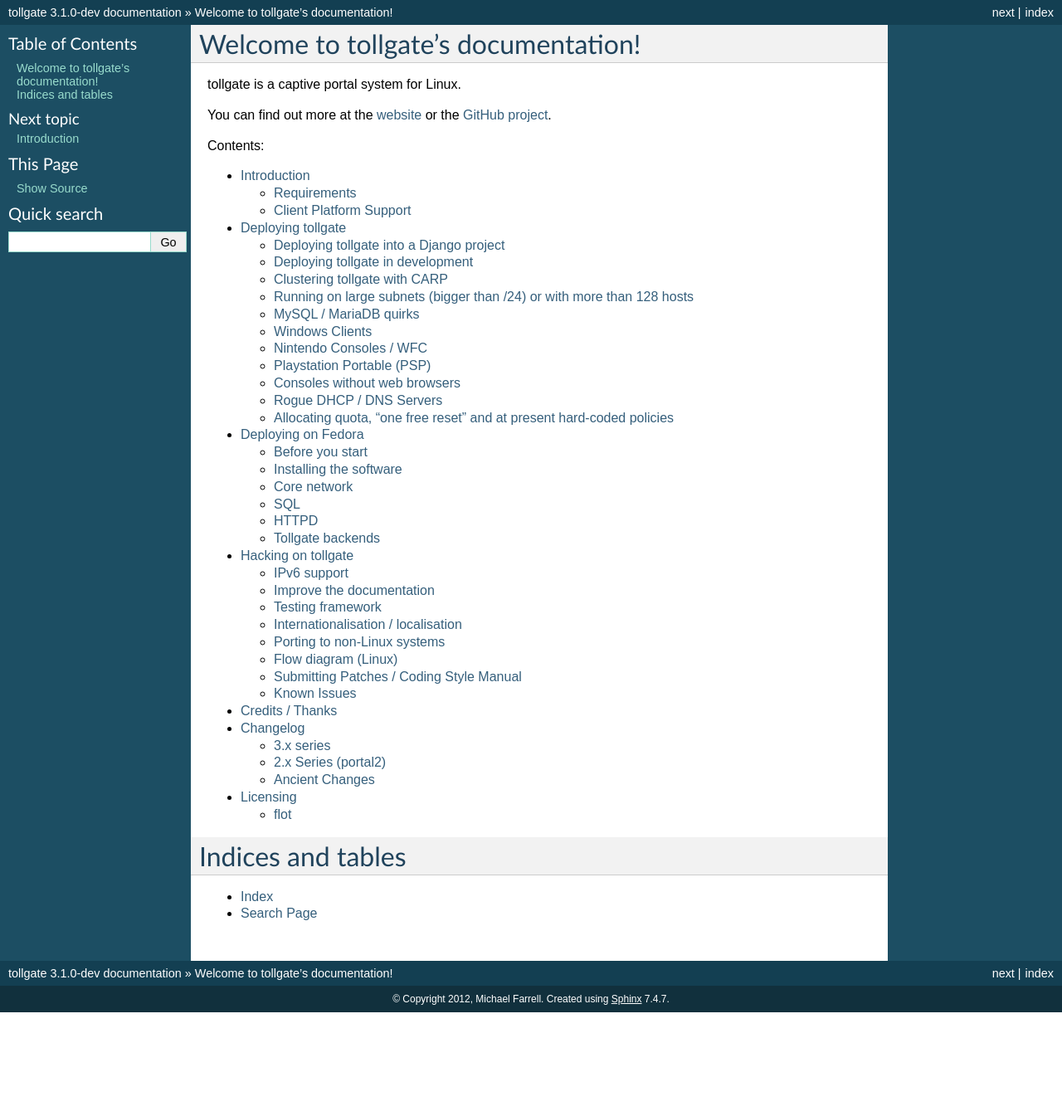
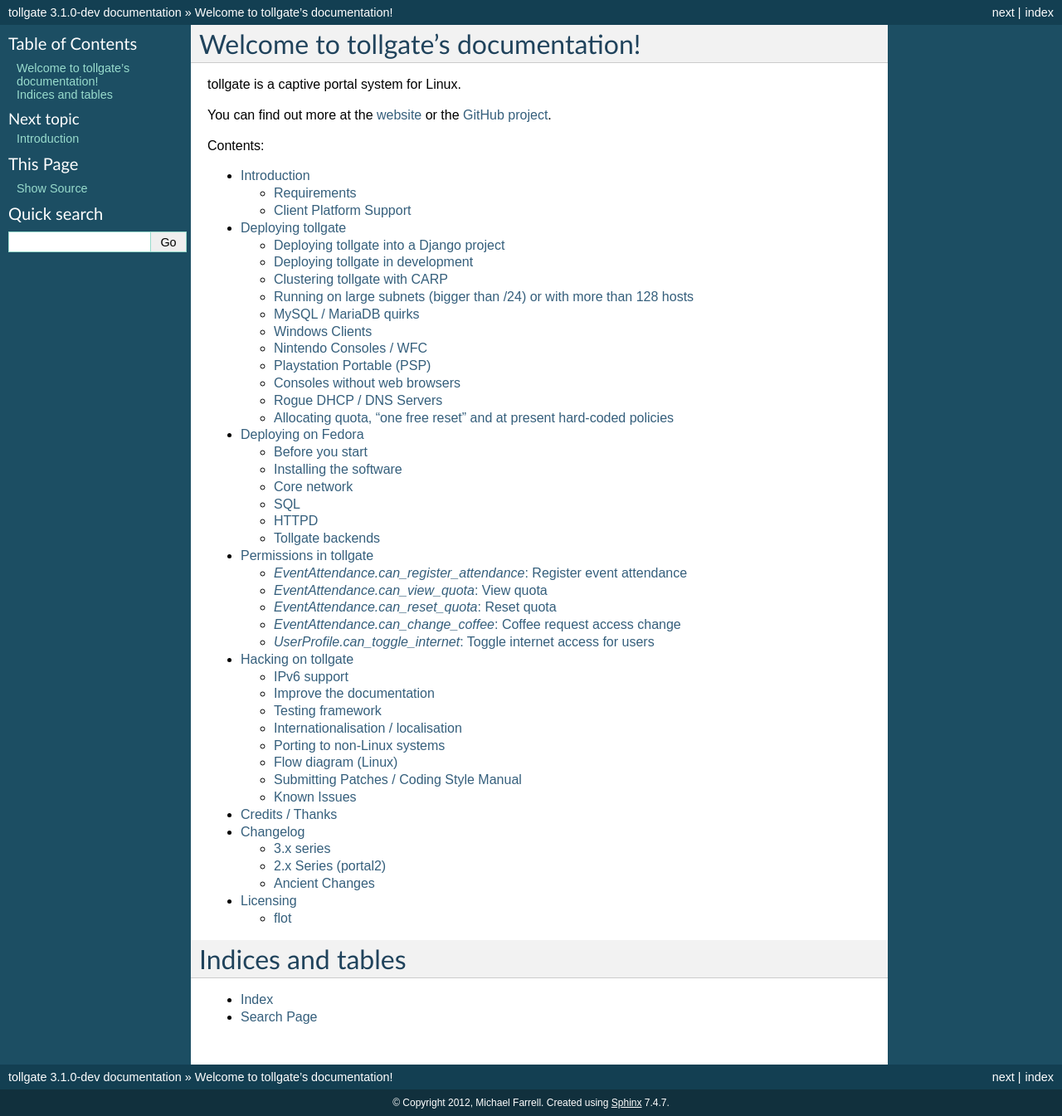
Before and after one commit to micolous/tollgate, a Sphinx documentation site: the page built from docs/index.rst, in a window 1280 px wide. Shown: the whole page at 83% size. Built offline with Sphinx 7.4.7, drawn with Linux system fonts in a browser that asks for light colours; before the commit the page ends 1220 px from its top, so only the background shows below that; some of the changed lines change nothing that is shown.

Commit message:
started documenting permissions

```diff
--- a/docs/index.rst
+++ b/docs/index.rst
@@ -16,6 +16,7 @@
    introduction
    deploy
    fedora-deploy
+   permissions
    hacking
    credits
    changelog
--- /dev/null
+++ b/docs/permissions.rst
@@ -0,0 +1,52 @@
+.. _permissions:
+
+***********************
+Permissions in tollgate
+***********************
+
+There exists some permissions that are used inside of tollgate.  This documents what they do.
+
+`EventAttendance.can_register_attendance`: Register event attendance
+====================================================================
+
+Allows the user to sign in users to the event.  This is done with the "sign in" view.
+
+This will also allow the user to create new users through the sign-in system.
+
+
+`EventAttendance.can_view_quota`: View quota
+============================================
+
+Allows access to the "quota management" view.
+
+This lets the user see a report of all the internet quota used by each user at the event, as well as the overall total for the event.
+
+This also lets the user view all resets performed for a user.
+
+
+`EventAttendance.can_reset_quota`: Reset quota
+==============================================
+
+This permission controls the ability to reset another user's quota.
+
+You cannot reset your own quota more than once -- you must get another user to do it for you.
+
+The UI to access this permission also requires you grant `EventAttendance.can_view_quota`.
+
+
+`EventAttendance.can_change_coffee`: Coffee request access change
+=================================================================
+
+This ACL is deprecated and will be removed in a future version.
+
+This controls access to being able to change the `coffee` flag for a user.  The UI to set this flag has been removed, so this ACL does nothing.
+
+This is a seperate ACL because of Dasman and Ravenge. ;-)
+
+
+`UserProfile.can_toggle_internet`: Toggle internet access for users
+===================================================================
+
+This permission controls the ability to use the "internet switch" for other users.
+
+The UI to access this permission also requires you grant `EventAttendance.can_view_quota`.
```
